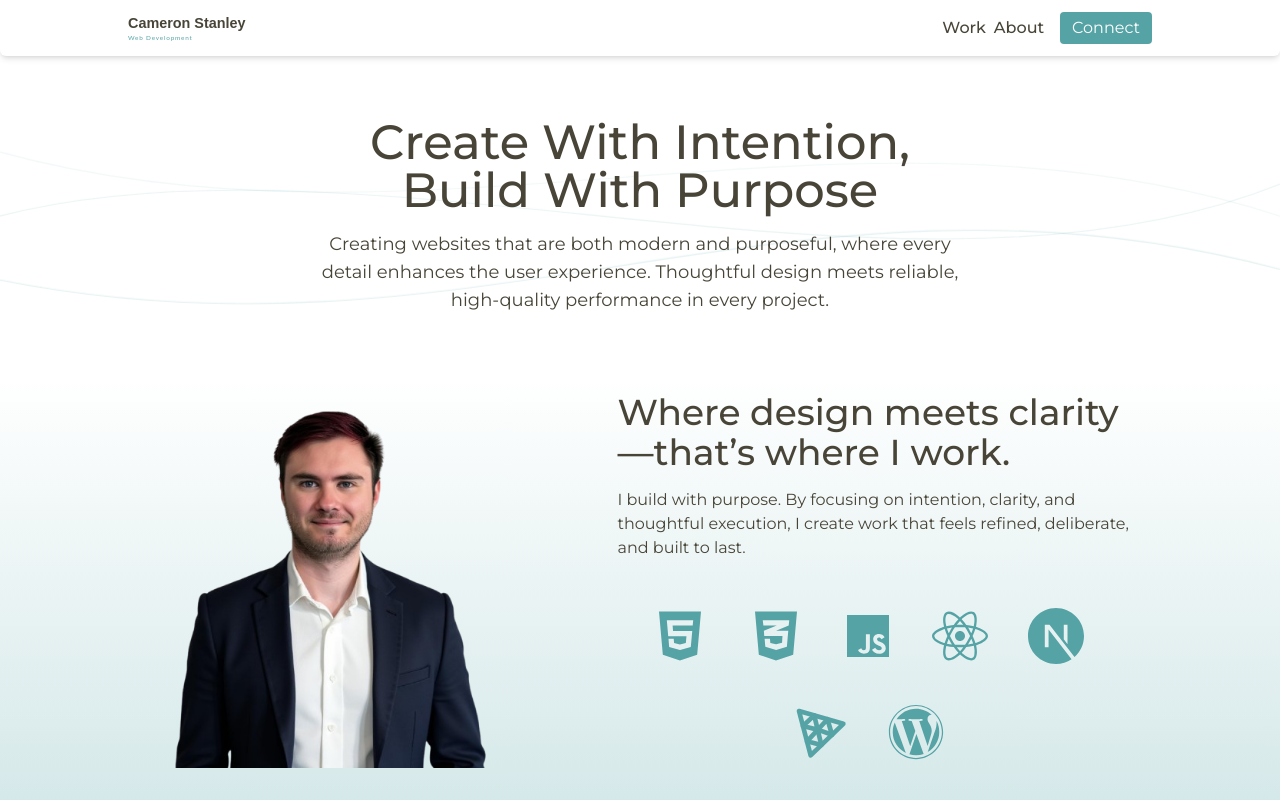
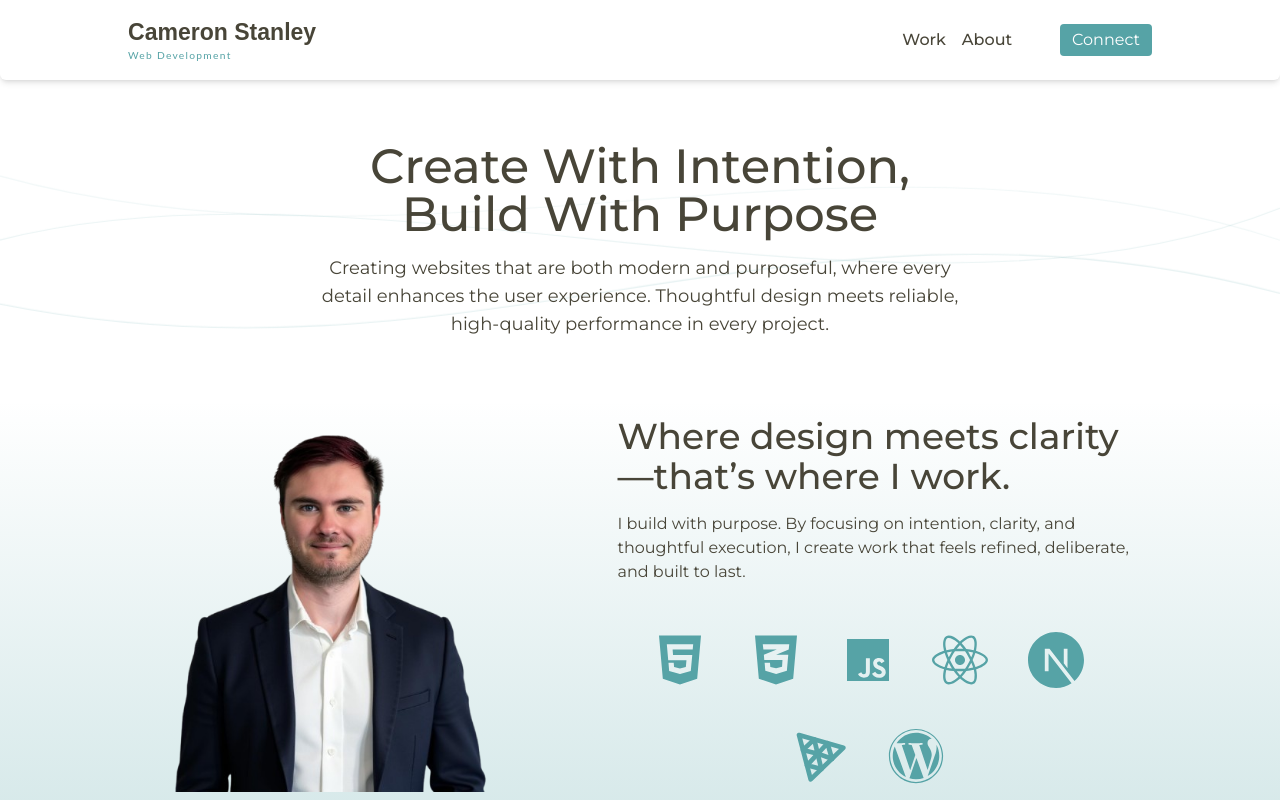
Before and after one commit to Cam96stanley/portfolio-hostinger, a React (Vite) app: page / in a window 1280 px wide. Shown: the top 800 px of the page. Built offline with nearby package versions, Linux system fonts and the light colour scheme.

Commit message:
updated nav for better responsiveness on tablet and desktop

```diff
--- a/src/components/navbar/Navbar.jsx
+++ b/src/components/navbar/Navbar.jsx
@@ -7,10 +7,10 @@ export default function Navbar() {
         <img
           src={Logo}
           alt="Cameron Stanley Web Development"
-          className="h-10 hidden md:block"
+          className="h-16 hidden md:block"
         />
         <div className="flex justify-between gap-4 items-center w-full md:w-auto">
-          <ul className="flex gap-2 text-(--color-text) font-medium">
+          <ul className="flex gap-4 text-(--color-text) font-medium md:mr-8">
             <li>
               <a className="hover:underline" href="#projects">
                 Work
```
